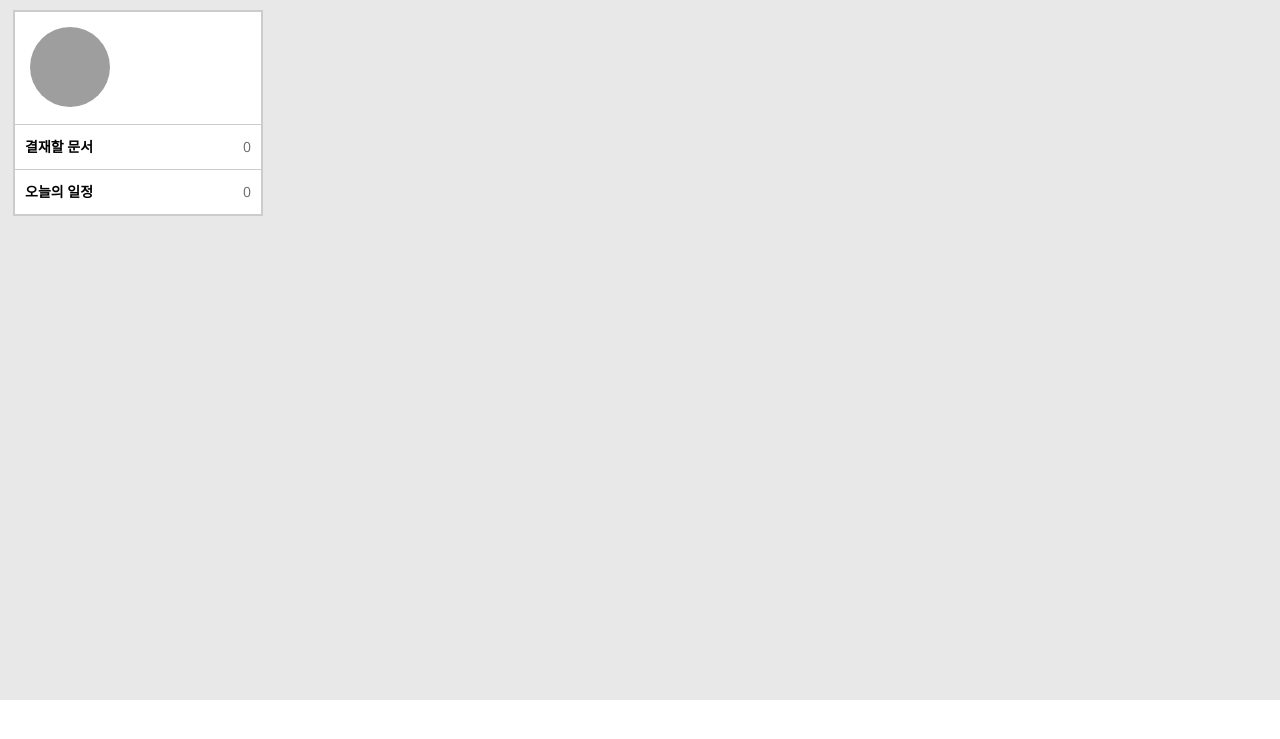
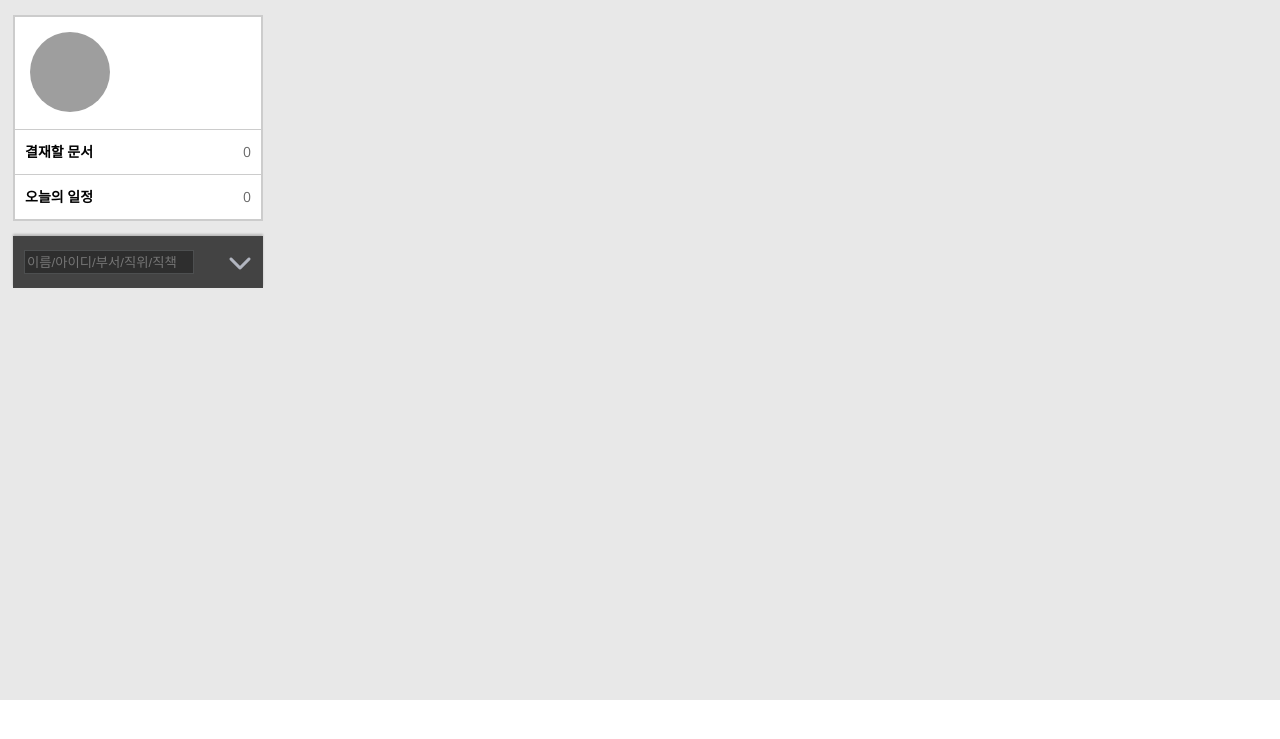
Before and after one commit to dydwlsdlz0527/minioffice, a Java web app: page /view/home/home.jsp in a window 1280 px wide. Shown: the part 40-779 px from the top of the page. Run offline with Tomcat 11, a stand-in JSP engine, Linux system fonts and the light colour scheme; some libraries are stand-ins or nearby versions; grey boxes are pictures that could not be loaded.

Commit message:
- home.jsp에 조직도검색 만듦

```diff
--- a/WebContent/css/home/home_side.css
+++ b/WebContent/css/home/home_side.css
@@ -11,7 +11,12 @@
 	min-width: 250px;
 	min-height: 100px;
 	margin-left: 13px;
-	margin-top: 10px;
+	margin-top: 15px;
+}
+
+/* profile 영역 */
+.profile_wrap {
+	font-size: 14px;
 	background-color: white;
 	border:2px solid #ccc;
 }
@@ -21,9 +26,6 @@
 	padding: 15px;
 }
 
-.profile_wrap {
-	font-size: 14px;
-}
 
 .profile-column img {
 	height: 80px;
@@ -67,3 +69,59 @@
 .calendar-column:nth-child(2) {
 	opacity: 0.6;
 }
+
+/* organogram 영역 */
+.organogram {
+	width: 250px;
+	margin-top: 15px;
+	padding: 10px;
+	background-color: #434343;
+	border: 1px solid #444;
+	box-shadow: 0 -2px 2px rgba(0, 0, 0, 0.2);
+}
+
+.search_wrap {
+	display: flex;
+	justify-content: space-between;
+	align-items: center;
+	height: 30px;
+}
+
+.search {
+	background-color: #2e2e2e;
+	border: 1px solid #4d4f50;
+	width: 170px;
+	white-space: nowrap;
+	overflow: hidden;
+	text-overflow: ellipsis;
+	color: white;
+	height: 24px;
+}
+
+.search-column i {
+	font-size: 24px;
+	font-weight: 600;
+	color: #B2B6C0;;
+}
+
+.search-column i:hover {
+	color: lightgrey;
+}
+
+.tab_wrap {
+	margin: 0 10px;
+	margin-top: 10px;
+	font-size: 12px;
+	display: none;
+}
+
+.content_tab_wrap {
+	height: 400px;
+	width: 100%;
+	min-height: 110px;
+	border: 1px solid #bbb;
+	border-radius: 0 0 5px 5px;
+	overflow-y: auto;
+	margin: 0;
+	background-color: #fafafa;
+}
--- a/WebContent/view/home/home.jsp
+++ b/WebContent/view/home/home.jsp
@@ -17,6 +17,19 @@ uri="http://java.sun.com/jsp/jstl/core" %>
   <link rel="stylesheet" href="${contextPath}/css/styles.css" />
   <link rel="stylesheet" href="${contextPath}/css/home/home_side.css"/>
   <!-- -->
+
+  <script>
+  $(function(){
+	 $("#orgToggle").click(function(){
+		 if ($(".tab_wrap").css("display") == "none") {
+			 $(".tab_wrap").show();
+		} else {
+			 $(".tab_wrap").hide();
+		}
+	 });
+  });
+  </script>
+
 </head>
 <body>
   <div class="wrap">
@@ -67,7 +80,6 @@ uri="http://java.sun.com/jsp/jstl/core" %>
       </div>
     </header>
     <!-- header finish -->
-  </div>
     <div class="body_wrap">
       <div class="home_side">
   	    <div class="profile_wrap">
@@ -94,6 +106,24 @@ uri="http://java.sun.com/jsp/jstl/core" %>
   	        <div class="calendar-column"><span>0</span></div>
   	      </div>
   	    </div>
+  	    <div class="organogram">
+  	      <div class="search_wrap">
+  	        <div class="search-column">
+  	          <form name="orgSearch" onsubmit="return false;">
+  	            <input class="search" type="text" placeholder="이름/아이디/부서/직위/직책">
+  	          </form>
+  	        </div>
+  	        <div class="search-column">
+  	          <i id="orgToggle" class="fas fa-chevron-down"></i>
+  	        </div>
+  	      </div>
+  	      <div class="tab_wrap">
+    	    <div class="content_tab_wrap">
+    	      <div class="jstree">여기에 조직도 트리</div>
+  	        </div>
+  	      </div>
+  	    </div>
+      </div>
     </div>
   </div>
   <!-- wrap finish -->
```
Also changed, not shown: 1 other file. Lines whose indentation alone changed are shown as unchanged.
